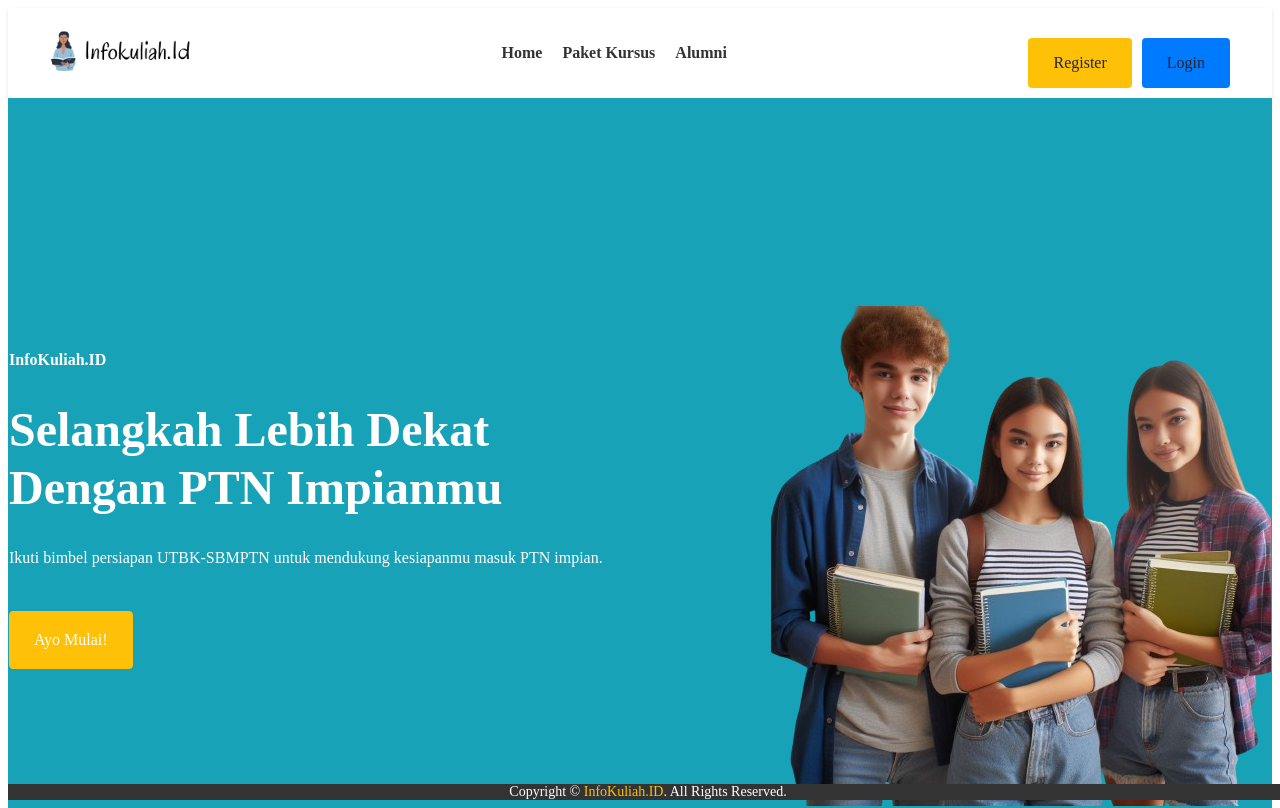
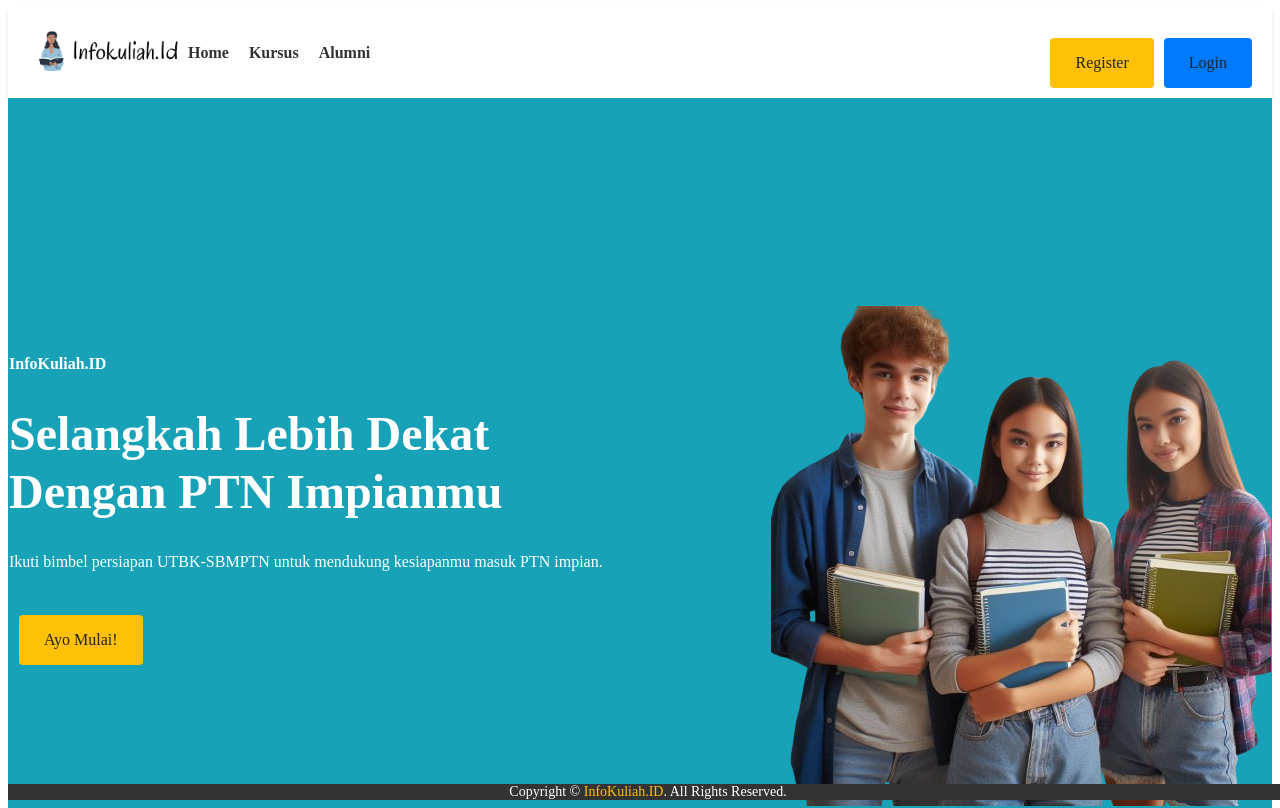
Before and after one commit to fegisucepto/FE-infokuliah-react, a React (Vite) app: page / in a window 1280 px wide. Shown: the top 808 px of the page. Built offline with nearby package versions, Linux system fonts and the light colour scheme.

Commit message:
handle logout dan token pas login

```diff
--- a/src/assets/componend/Heroes.jsx
+++ b/src/assets/componend/Heroes.jsx
@@ -1,5 +1,7 @@
 import headerImage from '../images/women.png';
 import '../css/style.css'
+import { Link } from 'react-router-dom';
+
 
 export default function Heroes() {
   return (
@@ -10,9 +12,7 @@ export default function Heroes() {
             <h4 className="text-white mb-4 mt-5 mt-lg-0 ">InfoKuliah.ID</h4>
             <h1 className="display-3 font-weight-bold text-white">Selangkah Lebih Dekat Dengan PTN Impianmu</h1>
             <p className="text-white mb-4">Ikuti bimbel persiapan UTBK-SBMPTN untuk mendukung kesiapanmu masuk PTN impian.</p>
-            <a href="/register" className="btn btn-warning mt-1 py-3 px-5">
-              Ayo Mulai!
-            </a>
+              <Link to="/register" className="btn register-btn">Ayo Mulai!</Link>
           </div>
           <div className="col-lg-6 text-center text-lg-right mb-n5">
             <img className="img-fluid mt-5" src={headerImage} alt="" />
--- a/src/assets/componend/Login.jsx
+++ b/src/assets/componend/Login.jsx
@@ -1,12 +1,12 @@
 // eslint-disable-next-line no-unused-vars
 import React, { useState } from 'react';
-import { useNavigate } from 'react-router-dom'; // Import useNavigate
+import { useNavigate } from 'react-router-dom';
 
 export default function Login() {
   const [email, setEmail] = useState('');
   const [password, setPassword] = useState('');
   const [loginStatus, setLoginStatus] = useState('');
-  const navigate = useNavigate(); // Use useNavigate for navigation
+  const navigate = useNavigate();
 
   const handleUsernameChange = (event) => {
     setEmail(event.target.value);
@@ -29,7 +29,12 @@ export default function Login() {
       });
 
       if (response.ok) {
-        // Handle successful login
+        const data = await response.json();
+        const token = data.data.access_token;
+
+        // Simpan token ke local storage
+        localStorage.setItem('token', token);
+
         setLoginStatus('Login successful!');
         navigate('/'); // Redirect to home page upon successful login
       } else {
--- a/src/assets/componend/Navbar.jsx
+++ b/src/assets/componend/Navbar.jsx
@@ -1,59 +1,49 @@
-// Navbar.jsx
 // eslint-disable-next-line no-unused-vars
 import React from 'react';
 import { Link } from 'react-router-dom';
-import { useAuth } from '../contexts/AuthContext';
 import logoInfokuliah from '../images/InfoKuliah.png';
 import '../css/style.css';
 
-export default function Navbar() {
-  const { isLoggedIn, logout } = useAuth();
+const Navbar = () => {
+  const token = localStorage.getItem('token');
+
+  const logout = () => {
+    localStorage.removeItem('token');
+    window.location.href = '/';
+  };
 
   return (
     <div className="navbar-container">
-      <div className="navbar-content">
-        <a className="navbar-brand" href="/">
+      <nav className="navbar-content">
+        <Link to="/" className="navbar-brand">
           <img src={logoInfokuliah} alt="Infokuliah.id" className="logo" />
-        </a>
-        <button type="button" className="navbar-toggler" aria-label="Toggle navigation">
-          <span className="navbar-toggler-icon"></span>
-        </button>
+        </Link>
         <div className="navbar-links">
           <ul className="navbar-nav">
             <li className="nav-item">
-              <Link className="nav-link active" to="/">
-                Home
-              </Link>
+              <Link to="/" className="nav-link">Home</Link>
             </li>
             <li className="nav-item">
-              <Link className="nav-link" to="/courses">
-                Paket Kursus
-              </Link>
+              <Link to="/courses" className="nav-link">Kursus</Link>
             </li>
             <li className="nav-item">
-              <Link className="nav-link" to="/alumni">
-                Alumni
-              </Link>
+              <Link to="/alumni" className="nav-link">Alumni</Link>
             </li>
           </ul>
         </div>
         <div className="navbar-buttons">
-          {isLoggedIn ? (
-            <button className="btn logout-btn" onClick={logout}>
-              Logout
-            </button>
+          {!token ? (
+            <>
+              <Link to="/register" className="btn register-btn">Register</Link>
+              <Link to="/login" className="btn login-btn">Login</Link>
+            </>
           ) : (
-            <>
-              <Link className="btn register-btn" to="/register" role="button">
-                Register
-              </Link>
-              <Link className="btn login-btn" to="/login" role="button">
-                Login
-              </Link>
-            </>
+            <button className="btn logout-btn" onClick={logout}>Logout</button>
           )}
         </div>
-      </div>
+      </nav>
     </div>
   );
-}
+};
+
+export default Navbar;
--- a/src/assets/contexts/AuthContext.jsx
+++ /dev/null
@@ -1,27 +0,0 @@
-// eslint-disable-next-line no-unused-vars
-import React, { createContext, useState, useContext } from 'react';
-
-export const AuthContext = createContext();
-
-// eslint-disable-next-line react/prop-types
-export const AuthProvider = ({ children }) => {
-  const [isLoggedIn, setIsLoggedIn] = useState(false);
-
-  const login = () => {
-    setIsLoggedIn(true);
-  };
-
-  const logout = () => {
-    setIsLoggedIn(false);
-  };
-
-  return (
-    <AuthContext.Provider value={{ isLoggedIn, login, logout }}>
-      {children}
-    </AuthContext.Provider>
-  );
-};
-
-export const useAuth = () => {
-  return useContext(AuthContext);
-};
--- a/src/assets/css/style.css
+++ b/src/assets/css/style.css
@@ -444,29 +444,6 @@ background-color: #0056b3;
 
 /* LOGIN */
 
-.login-container {
-  display: flex;
-  flex-direction: column;
-  align-items: center;
-  justify-content: center;
-  height: 100vh;
-  background-color: #f0f0f0;
-  background-image: url('https://www.kitapunya.net/wp-content/uploads/2020/04/institut-teknologi-sepuluh-november.jpg');
-  background-size: cover;
-  background-position: center;
-}
-
-.login-form {
-  background-color: rgba(255, 255, 255, 0.8);
-  padding: 20px;
-  border-radius: 8px;
-  box-shadow: 0px 0px 10px 0px rgba(0, 0, 0, 0.2);
-  transition: transform 0.3s ease-in-out;
-}
-
-.login-form:hover {
-  transform: scale(1.05);
-}
 
 
 /* REGISTER */
@@ -518,39 +495,36 @@ p {
 
 
 /* NAVBAR */
-
+/* Navbar Container */
 .navbar-container {
   background-color: #ffffff;
   padding: 10px 20px;
   box-shadow: 0px 2px 4px rgba(0, 0, 0, 0.1);
 }
 
+/* Navbar Content */
 .navbar-content {
   display: flex;
+  justify-content: space-between;
   align-items: center;
-  justify-content: space-between;
-  max-width: 1200px;
-  margin: 0 auto;
 }
 
+/* Logo */
 .logo {
   height: 40px;
 }
 
-.navbar-toggler {
-  display: none;
-}
-
+/* Navbar Links */
 .navbar-nav {
   list-style-type: none;
   margin: 0;
   padding: 0;
   display: flex;
-  gap: 20px;
 }
 
 .nav-item {
   font-weight: bold;
+  margin-right: 20px;
 }
 
 .nav-link {
@@ -563,6 +537,14 @@ p {
   color: #007bff;
 }
 
+/* Navbar Buttons */
+.navbar-buttons {
+  display: flex;
+  align-items: center;
+  margin-left: auto; /* Pindahkan ke kanan */
+}
+
+/* Style untuk tombol Login dan Register */
 .btn {
   text-decoration: none;
   padding: 8px 20px;
@@ -570,6 +552,7 @@ p {
   border-radius: 4px;
   cursor: pointer;
   transition: background-color 0.3s ease;
+  margin-left: 10px;
 }
 
 .register-btn {
@@ -582,17 +565,13 @@ p {
   color: #ffffff;
 }
 
+.logout-btn {
+  background-color: #dc3545;
+  color: #ffffff;
+}
+
 .btn:hover {
   opacity: 0.8;
-}
-
-.navbar-buttons {
-  display: flex;
-  align-items: center;
-}
-
-.btn {
-  margin-right: 10px; /* Menambah jarak antara tombol */
 }
 
 
--- a/src/main.jsx
+++ b/src/main.jsx
@@ -7,13 +7,11 @@ import Course from './assets/componend/Course.jsx';
 import Alumni from './assets/componend/Alumni.jsx';
 import Login from './assets/componend/Login.jsx';
 import Register from './assets/componend/Register.jsx';
-import { AuthProvider } from './assets/contexts/AuthContext.jsx';
 
 createRoot(document.getElementById('root')).render(
   <React.StrictMode>
 
     <Router>
-    <AuthProvider>
       <Routes>
         <Route path='/' element={<Home />} />
         <Route path='/courses' element={<Course />} />
@@ -21,7 +19,6 @@ createRoot(document.getElementById('root')).render(
         <Route path='/login' element={<Login />} />
         <Route path='/register' element={<Register />} />
       </Routes>
-      </AuthProvider>
     </Router>
   </React.StrictMode>
 );
```
